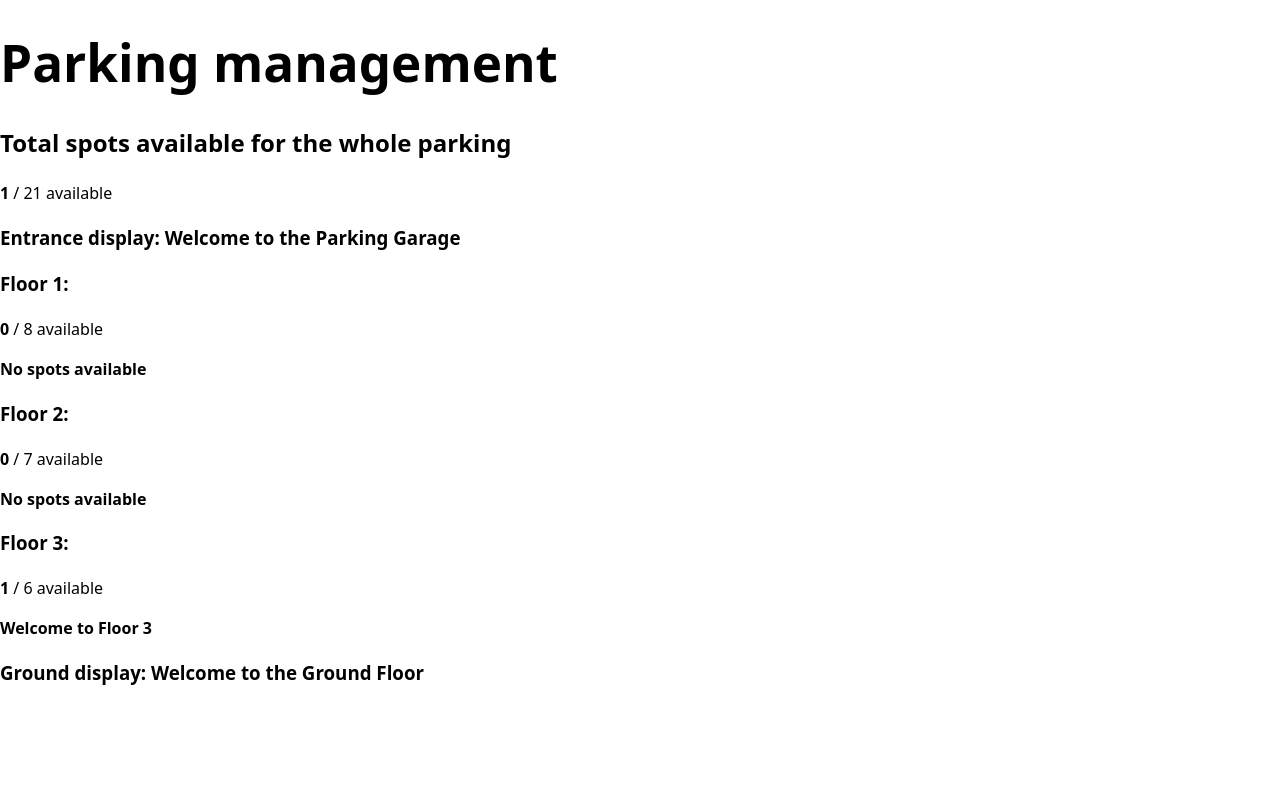
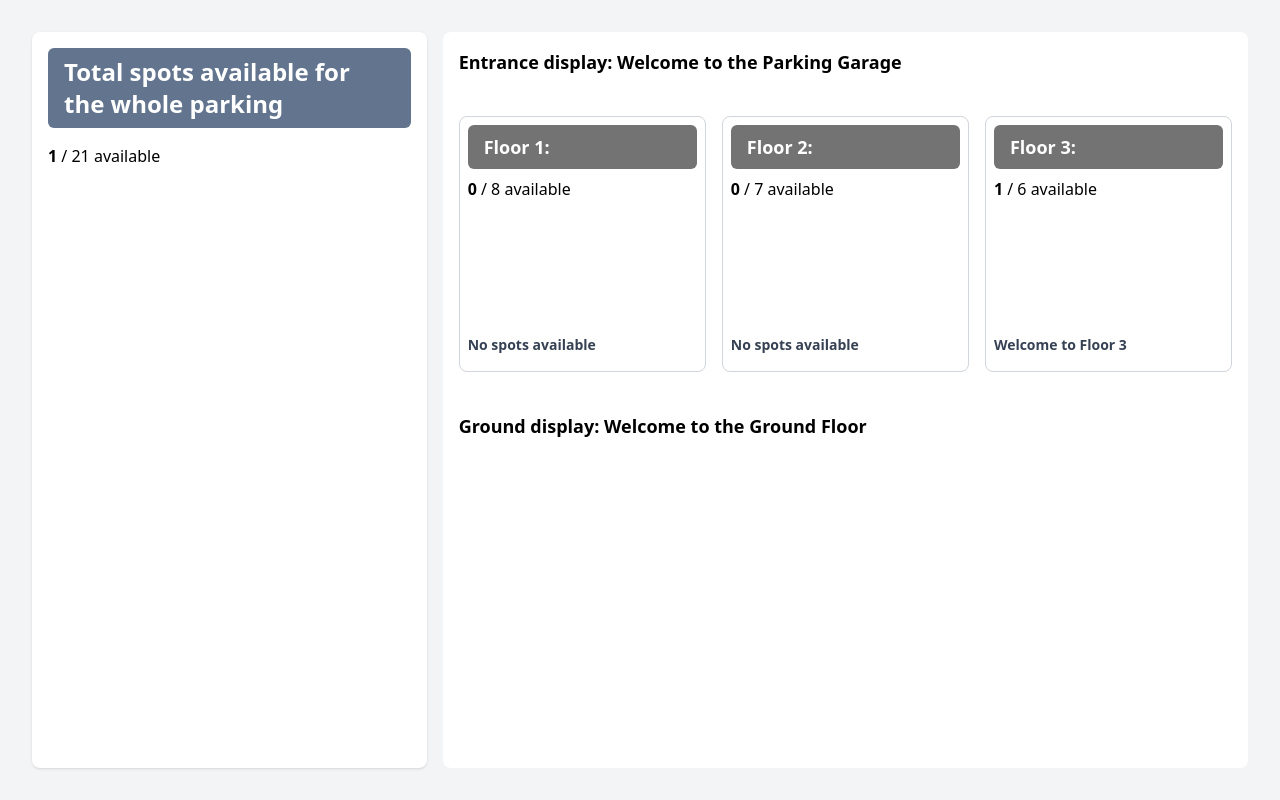
Before and after one commit to rlalaina7/ParkManagement, a React (Vite) app: page / in a window 1280 px wide. Built offline with nearby package versions, Linux system fonts and the light colour scheme.

Commit message:
Set the styling for the display garage with tailwin

```diff
--- a/package.json
+++ b/package.json
@@ -10,9 +10,11 @@
     "preview": "vite preview"
   },
   "dependencies": {
+    "@tailwindcss/vite": "^4.1.11",
     "react": "^19.1.0",
     "react-dom": "^19.1.0",
-    "react-router-dom": "^7.6.3"
+    "react-router-dom": "^7.6.3",
+    "tailwindcss": "^4.1.11"
   },
   "devDependencies": {
     "@eslint/js": "^9.30.1",
@@ -20,10 +22,12 @@
     "@types/react-dom": "^19.1.6",
     "@types/react-router-dom": "^5.3.3",
     "@vitejs/plugin-react": "^4.6.0",
+    "autoprefixer": "^10.4.21",
     "eslint": "^9.30.1",
     "eslint-plugin-react-hooks": "^5.2.0",
     "eslint-plugin-react-refresh": "^0.4.20",
     "globals": "^16.3.0",
+    "postcss": "^8.5.6",
     "typescript": "~5.8.3",
     "typescript-eslint": "^8.35.1",
     "vite": "^7.0.3"
--- a/src/App.css
+++ b/src/App.css
@@ -0,0 +1,11 @@
+@import "tailwindcss";
+
+@import './components/Parking/parkingDisplay.css';
+
+h2 {
+  @apply px-4 py-2 rounded-md bg-slate-500 text-white font-semibold hover:bg-slate-700;
+}
+
+h3 {
+  @apply text-lg font-semibold mb-2;
+}
--- a/src/App.tsx
+++ b/src/App.tsx
@@ -1,16 +1,13 @@
 import './App.css';
 import { BrowserRouter as Router, Routes, Route } from 'react-router-dom';
-import ParkingDisplay from './components/ParkingDisplay';
+import ParkingDisplay from './components/Parking/ParkingDisplay';
 
 function App() {
   return (
     <Router>
-      <div>
-        <h1>Parking management</h1>
         <Routes>
           <Route path="/" element={<ParkingDisplay />} />
         </Routes>
-      </div>
     </Router>
   );
 }
--- /dev/null
+++ b/src/components/Parking/ParkingDisplay.tsx
@@ -0,0 +1,72 @@
+import type { ParkingGarage } from '../../types/parking';
+import parkingData from '../../data/parkingData.json';
+import { useEffect, useState } from 'react';
+import { getFloorMessages } from '../../utils/parkingUtils';
+
+/**
+ * Displays the parking availability summary and per-floor breakdown.
+ * @component
+ * @description This component calculates and displays the total number of parking spots,
+ * the number of available spots, and the available spots per floor.
+ * @returns A React element displaying total and per-floor parking spot availability.
+ */
+const ParkingDisplay = () => {
+    const parkingGarage = parkingData.parkingGarage as ParkingGarage;
+    const parkingFloors = parkingGarage.floors;
+
+    const [floorMessages, setFloorMessages] = useState(() => getFloorMessages(parkingFloors));
+    const [entranceMessage, setEntranceMessage] = useState(parkingGarage.message.entrance);
+    const [groundMessage, setGroundMessage] = useState(parkingGarage.message.ground);
+
+    // Calculate total spots and available spots
+    const allSpots = parkingFloors.flatMap(floor => floor.spots);
+    const totalSpots = allSpots.length;
+    const totalAvailableSpots = allSpots.filter(spot => spot.isAvailable).length;
+
+    // Update entrance and ground messages if no spots are available
+    useEffect(() => {
+        if (totalAvailableSpots === 0) {
+            setEntranceMessage("Parking Full");
+            setGroundMessage("Parking Full");
+        }
+    }, [totalAvailableSpots, parkingGarage.message.entrance, parkingGarage.message.ground]);
+
+    useEffect(() => {
+        setFloorMessages(getFloorMessages(parkingFloors));
+    }, [parkingFloors]);
+
+    return (
+        <div className='parking-display'>
+            <header>
+                <h2 className='parking-display--total-spots'>
+                    Total spots available for the whole parking
+                </h2>
+                <span><strong>{totalAvailableSpots}</strong> / {totalSpots} available</span>
+            </header>
+            <section className='parking-display--section'>
+                <h3>Entrance display: {entranceMessage}</h3>
+                <div className='parking-display--available-spots'>
+                    {parkingFloors.map(({ floorNumber, spots }) => {
+                        const available = spots.filter(spot => spot.isAvailable).length;
+                        return (
+                            <div key={floorNumber} className='parking-display--card'>
+                                <h3 className='parking-display--card-title'>
+                                    Floor {floorNumber}:
+                                </h3>
+                                <span><strong>{available}</strong> / {spots.length} available</span>
+                                {floorMessages[floorNumber] && (
+                                    <p className='parking-display--card-message'>
+                                        <strong>{floorMessages[floorNumber]}</strong>
+                                    </p>
+                                )}
+                            </div>
+                        );
+                    })}
+                </div>
+                <h3>Ground display: {groundMessage}</h3>
+            </section>
+        </div>
+    );
+};
+
+export default ParkingDisplay;
--- /dev/null
+++ b/src/components/Parking/parkingDisplay.css
@@ -0,0 +1,31 @@
+.parking-display {
+  @apply grid grid-cols-3 gap-4 h-screen w-screen bg-gray-100 p-8;
+}
+
+.parking-display--total-spots {
+  @apply text-2xl font-bold mb-4;
+}
+
+.parking-display header {
+  @apply p-4 bg-white shadow rounded-lg col-span-3 lg:col-span-1;
+}
+
+.parking-display .parking-display--section {
+  @apply p-4 bg-white rounded-lg col-span-3 lg:col-span-2;
+}
+
+.parking-display--available-spots {
+  @apply mx-auto grid md:justify-center gap-4 sm:grid-cols-2 md:max-w-[64rem] md:grid-cols-3 mt-10 mb-10;
+}
+
+.parking-display--card {
+  @apply relative overflow-hidden rounded-lg h-64 border border-gray-300 bg-white select-none hover:shadow hover:shadow-teal-200 p-2 flex flex-col;
+}
+
+.parking-display--card-title {
+  @apply px-4 py-2 rounded-md bg-neutral-500 text-white font-semibold hover:bg-neutral-700;
+}
+
+.parking-display--card-message {
+  @apply mt-auto mb-0 pb-2 text-sm text-gray-700 font-semibold;
+}
```
Also changed, not shown: 1 other file (tests, documents, lock files or other folders).
